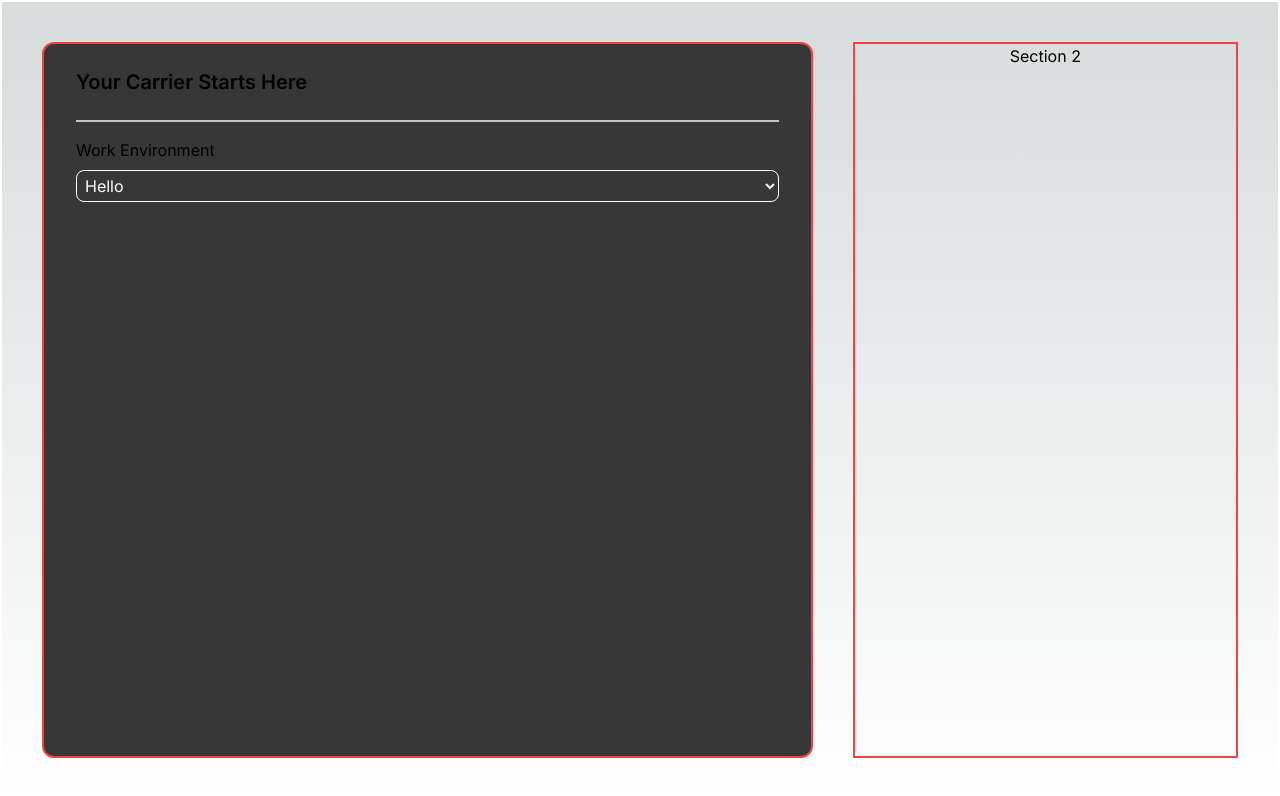
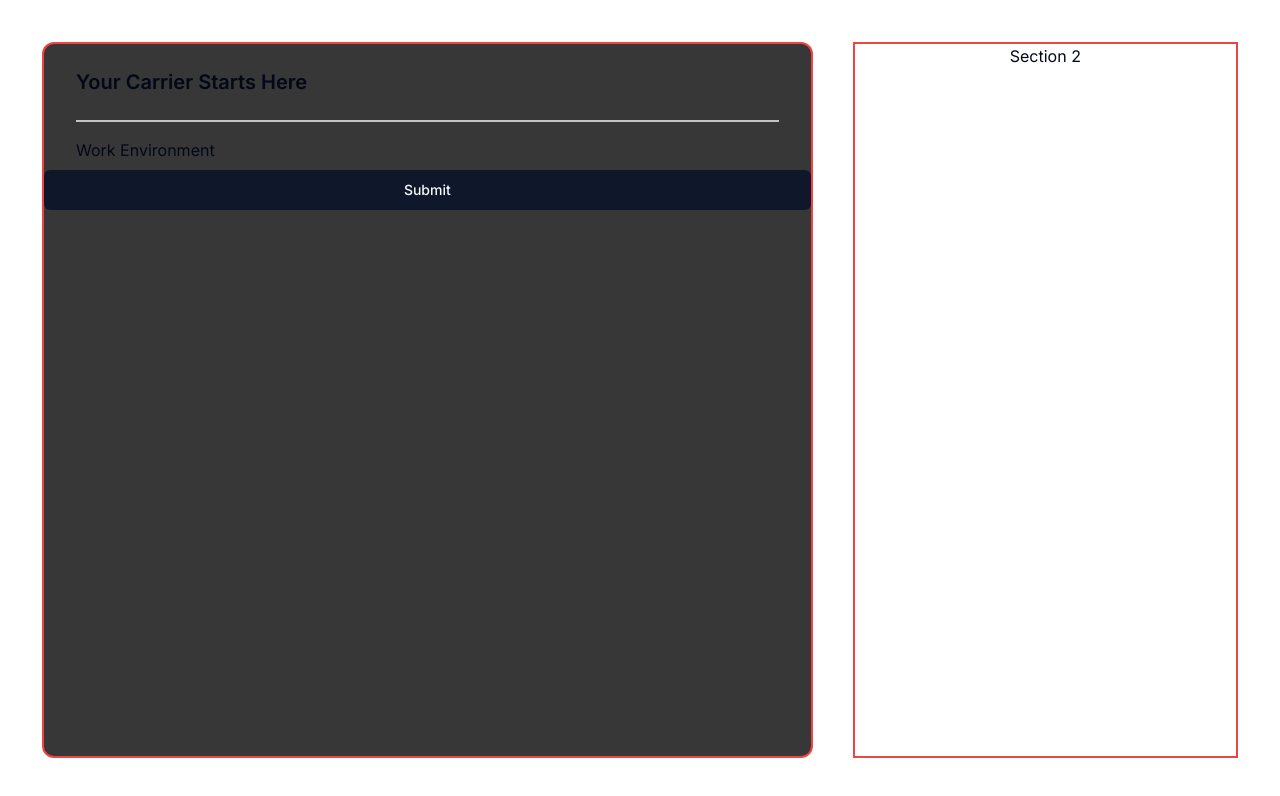
Before and after one commit to Anandprabhu530/Mirthly, a Next.js app: page /guider in a window 1280 px wide. Shown: the top 796 px of the page. Built offline with nearby package versions, Linux system fonts and the light colour scheme.

Commit message:
Added Shadcn

```diff
--- a/app/globals.css
+++ b/app/globals.css
@@ -2,36 +2,75 @@
 @tailwind components;
 @tailwind utilities;
 
-:root {
-  --foreground-rgb: 0, 0, 0;
-  --background-start-rgb: 214, 219, 220;
-  --background-end-rgb: 255, 255, 255;
-}
+@layer base {
+  :root {
+    --background: 0 0% 100%;
+    --foreground: 222.2 84% 4.9%;
 
+    --card: 0 0% 100%;
+    --card-foreground: 222.2 84% 4.9%;
 
-@media (prefers-color-scheme: dark) {
-  :root {
-    --foreground-rgb: 255, 255, 255;
-    --background-start-rgb: 0, 0, 0;
-    --background-end-rgb: 0, 0, 0;
+    --popover: 0 0% 100%;
+    --popover-foreground: 222.2 84% 4.9%;
+
+    --primary: 222.2 47.4% 11.2%;
+    --primary-foreground: 210 40% 98%;
+
+    --secondary: 210 40% 96.1%;
+    --secondary-foreground: 222.2 47.4% 11.2%;
+
+    --muted: 210 40% 96.1%;
+    --muted-foreground: 215.4 16.3% 46.9%;
+
+    --accent: 210 40% 96.1%;
+    --accent-foreground: 222.2 47.4% 11.2%;
+
+    --destructive: 0 84.2% 60.2%;
+    --destructive-foreground: 210 40% 98%;
+
+    --border: 214.3 31.8% 91.4%;
+    --input: 214.3 31.8% 91.4%;
+    --ring: 222.2 84% 4.9%;
+
+    --radius: 0.5rem;
+  }
+
+  .dark {
+    --background: 222.2 84% 4.9%;
+    --foreground: 210 40% 98%;
+
+    --card: 222.2 84% 4.9%;
+    --card-foreground: 210 40% 98%;
+
+    --popover: 222.2 84% 4.9%;
+    --popover-foreground: 210 40% 98%;
+
+    --primary: 210 40% 98%;
+    --primary-foreground: 222.2 47.4% 11.2%;
+
+    --secondary: 217.2 32.6% 17.5%;
+    --secondary-foreground: 210 40% 98%;
+
+    --muted: 217.2 32.6% 17.5%;
+    --muted-foreground: 215 20.2% 65.1%;
+
+    --accent: 217.2 32.6% 17.5%;
+    --accent-foreground: 210 40% 98%;
+
+    --destructive: 0 62.8% 30.6%;
+    --destructive-foreground: 210 40% 98%;
+
+    --border: 217.2 32.6% 17.5%;
+    --input: 217.2 32.6% 17.5%;
+    --ring: 212.7 26.8% 83.9%;
   }
 }
 
-body {
-  color: rgb(var(--foreground-rgb));
-  background: linear-gradient(
-      to bottom,
-      transparent,
-      rgb(var(--background-end-rgb))
-    )
-    rgb(var(--background-start-rgb));
-}
-
-@layer utilities {
-  .text-balance {
-    text-wrap: balance;
+@layer base {
+  * {
+    @apply border-border;
   }
-  .option-transparent,::before,::after {
-    background-color: transparent;
+  body {
+    @apply bg-background text-foreground;
   }
 }
--- a/app/guider/page.tsx
+++ b/app/guider/page.tsx
@@ -1,5 +1,6 @@
 "use client";
 
+import { Button } from "@/components/ui/button";
 import { analyze_data } from "@/utils/ai";
 import { SetStateAction, useState } from "react";
 
@@ -27,9 +28,7 @@
             Your Carrier Starts Here
           </div>
           <div className="px-8 pt-4 pb-2">Work Environment</div>
-          <select className="mx-8 p-1 text-white outline-none bg-transparent border border-white rounded-lg">
-            <option>Hello</option>
-          </select>
+          <Button>Submit</Button>
         </div>
         <div className="border-2 border-red-500 flex justify-center basis-1/3">
           Section 2
--- /dev/null
+++ b/components/ui/button.tsx
@@ -0,0 +1,56 @@
+import * as React from "react"
+import { Slot } from "@radix-ui/react-slot"
+import { cva, type VariantProps } from "class-variance-authority"
+
+import { cn } from "@/lib/utils"
+
+const buttonVariants = cva(
+  "inline-flex items-center justify-center whitespace-nowrap rounded-md text-sm font-medium ring-offset-background transition-colors focus-visible:outline-none focus-visible:ring-2 focus-visible:ring-ring focus-visible:ring-offset-2 disabled:pointer-events-none disabled:opacity-50",
+  {
+    variants: {
+      variant: {
+        default: "bg-primary text-primary-foreground hover:bg-primary/90",
+        destructive:
+          "bg-destructive text-destructive-foreground hover:bg-destructive/90",
+        outline:
+          "border border-input bg-background hover:bg-accent hover:text-accent-foreground",
+        secondary:
+          "bg-secondary text-secondary-foreground hover:bg-secondary/80",
+        ghost: "hover:bg-accent hover:text-accent-foreground",
+        link: "text-primary underline-offset-4 hover:underline",
+      },
+      size: {
+        default: "h-10 px-4 py-2",
+        sm: "h-9 rounded-md px-3",
+        lg: "h-11 rounded-md px-8",
+        icon: "h-10 w-10",
+      },
+    },
+    defaultVariants: {
+      variant: "default",
+      size: "default",
+    },
+  }
+)
+
+export interface ButtonProps
+  extends React.ButtonHTMLAttributes<HTMLButtonElement>,
+    VariantProps<typeof buttonVariants> {
+  asChild?: boolean
+}
+
+const Button = React.forwardRef<HTMLButtonElement, ButtonProps>(
+  ({ className, variant, size, asChild = false, ...props }, ref) => {
+    const Comp = asChild ? Slot : "button"
+    return (
+      <Comp
+        className={cn(buttonVariants({ variant, size, className }))}
+        ref={ref}
+        {...props}
+      />
+    )
+  }
+)
+Button.displayName = "Button"
+
+export { Button, buttonVariants }
--- /dev/null
+++ b/lib/utils.ts
@@ -0,0 +1,6 @@
+import { type ClassValue, clsx } from "clsx"
+import { twMerge } from "tailwind-merge"
+
+export function cn(...inputs: ClassValue[]) {
+  return twMerge(clsx(inputs))
+}
--- a/tailwind.config.ts
+++ b/tailwind.config.ts
@@ -1,20 +1,80 @@
-import type { Config } from "tailwindcss";
+import type { Config } from "tailwindcss"
 
-const config: Config = {
+const config = {
+  darkMode: ["class"],
   content: [
-    "./pages/**/*.{js,ts,jsx,tsx,mdx}",
-    "./components/**/*.{js,ts,jsx,tsx,mdx}",
-    "./app/**/*.{js,ts,jsx,tsx,mdx}",
-  ],
+    './pages/**/*.{ts,tsx}',
+    './components/**/*.{ts,tsx}',
+    './app/**/*.{ts,tsx}',
+    './src/**/*.{ts,tsx}',
+	],
+  prefix: "",
   theme: {
+    container: {
+      center: true,
+      padding: "2rem",
+      screens: {
+        "2xl": "1400px",
+      },
+    },
     extend: {
-      backgroundImage: {
-        "gradient-radial": "radial-gradient(var(--tw-gradient-stops))",
-        "gradient-conic":
-          "conic-gradient(from 180deg at 50% 50%, var(--tw-gradient-stops))",
+      colors: {
+        border: "hsl(var(--border))",
+        input: "hsl(var(--input))",
+        ring: "hsl(var(--ring))",
+        background: "hsl(var(--background))",
+        foreground: "hsl(var(--foreground))",
+        primary: {
+          DEFAULT: "hsl(var(--primary))",
+          foreground: "hsl(var(--primary-foreground))",
+        },
+        secondary: {
+          DEFAULT: "hsl(var(--secondary))",
+          foreground: "hsl(var(--secondary-foreground))",
+        },
+        destructive: {
+          DEFAULT: "hsl(var(--destructive))",
+          foreground: "hsl(var(--destructive-foreground))",
+        },
+        muted: {
+          DEFAULT: "hsl(var(--muted))",
+          foreground: "hsl(var(--muted-foreground))",
+        },
+        accent: {
+          DEFAULT: "hsl(var(--accent))",
+          foreground: "hsl(var(--accent-foreground))",
+        },
+        popover: {
+          DEFAULT: "hsl(var(--popover))",
+          foreground: "hsl(var(--popover-foreground))",
+        },
+        card: {
+          DEFAULT: "hsl(var(--card))",
+          foreground: "hsl(var(--card-foreground))",
+        },
+      },
+      borderRadius: {
+        lg: "var(--radius)",
+        md: "calc(var(--radius) - 2px)",
+        sm: "calc(var(--radius) - 4px)",
+      },
+      keyframes: {
+        "accordion-down": {
+          from: { height: "0" },
+          to: { height: "var(--radix-accordion-content-height)" },
+        },
+        "accordion-up": {
+          from: { height: "var(--radix-accordion-content-height)" },
+          to: { height: "0" },
+        },
+      },
+      animation: {
+        "accordion-down": "accordion-down 0.2s ease-out",
+        "accordion-up": "accordion-up 0.2s ease-out",
       },
     },
   },
-  plugins: [],
-};
-export default config;
+  plugins: [require("tailwindcss-animate")],
+} satisfies Config
+
+export default config
```
Also changed, not shown: package.json (+7 -1 lines), components.json (added), 1 other file (tests, documents, lock files or other folders).
